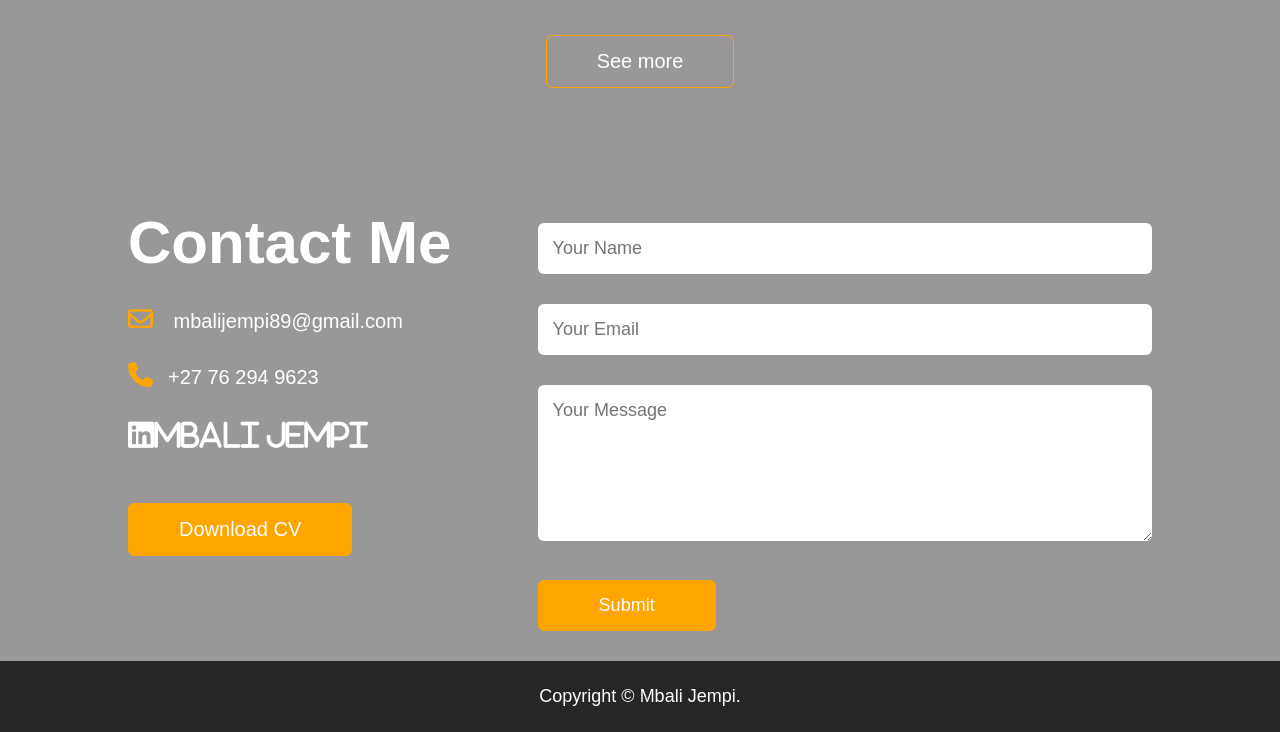
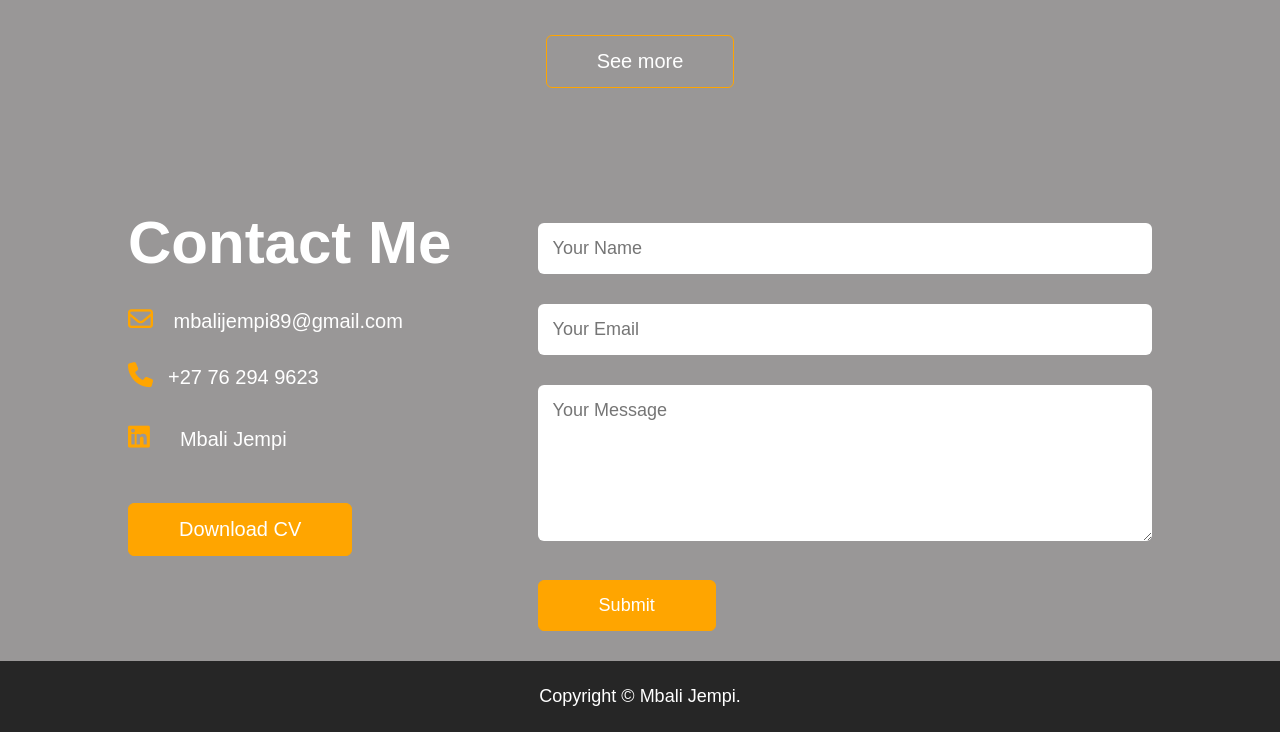
Before and after one commit to MJempi/My-Website-Portfolio, a plain HTML site: page index.html in a window 1280 px wide. Shown: the part 2621-3353 px from the top of the page. Drawn offline with Linux system fonts and the light colour scheme.

Commit message:
Update index.html

```diff
--- a/index.html
+++ b/index.html
@@ -150,7 +150,7 @@
                 <p><i class="fa-regular fa-envelope"></i> mbalijempi89@gmail.com</p>
                 <p><i class="fa-solid fa-phone"></i>+27 76 294 9623</p>
                 <div class="social-icons">
-                    <a href="linkedin.com/in/mbali-jempi"><i class="fa-brands fa-linkedin">Mbali Jempi</i></a>
+                   <p><a href="linkedin.com/in/mbali-jempi"><i class="fa-brands fa-linkedin"></i></a>Mbali Jempi</p>
                 </div>
                 <a href="MBALIJEMPI_DS_CV (1).pdf" download class="btn btn2">Download CV</a>
             </div>
```
